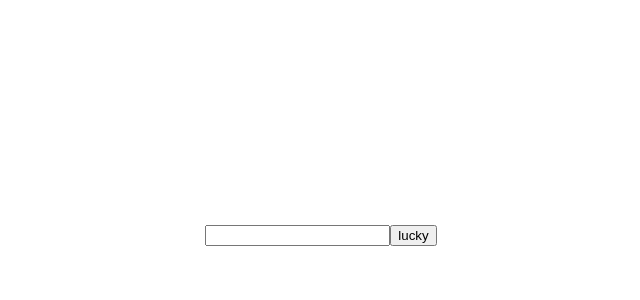
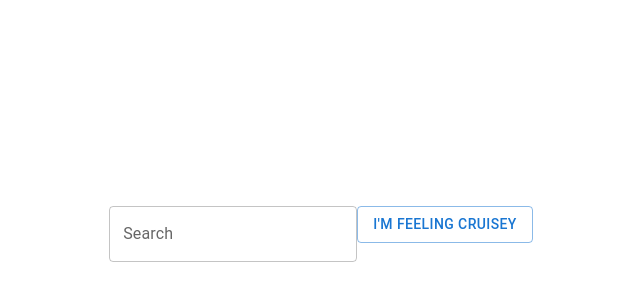
Before and after one commit to richardverheyen/cruisey-movie-monday, a React (Vite) app: page / in a window 1280 px wide. Shown: the part 166-466 px from the top of the page, without its empty margins (319-959 px from the left). Built offline with nearby package versions, Linux system fonts and the light colour scheme.

Commit message:
add some material components

```diff
--- a/src/App.tsx
+++ b/src/App.tsx
@@ -1,11 +1,13 @@
 // import { useState } from 'react'
 import './App.css'
+import TextField from '@mui/material/TextField';
+import Button from '@mui/material/Button';
 
 function App() {
   return (
     <>
-      <input data-testid="search" />
-      <button data-testid="lucky">lucky</button>
+      <TextField id="outlined-basic" label="Search" variant="outlined" data-testid="search" />
+      <Button variant="outlined" data-testid="lucky">I'm feeling Cruisey</Button>
     </>
   )
 }
```
